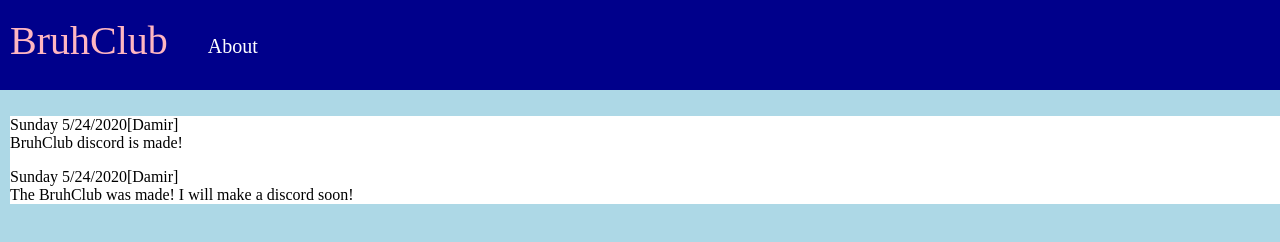
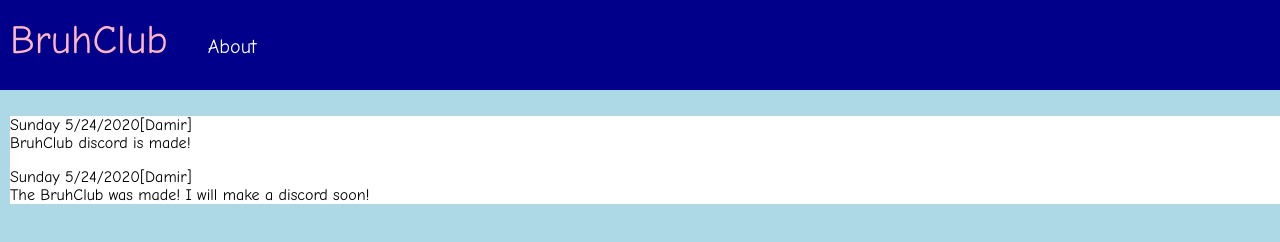
Before and after one commit to DamirAlkhaov/BruhClub, a plain HTML site: page testing/index.html in a window 1280 px wide. Shown: the top 242 px of the page. Drawn offline with Linux system fonts and the light colour scheme.

Commit message:
Update color.css

```diff
--- a/testing/color.css
+++ b/testing/color.css
@@ -1,7 +1,7 @@
 body {
 	margin: 0;
 	padding: 0;
-	font-family: Comic-Sans;
+	font-family: "Comic Sans MS", "Comic Sans", cursive;
 	background-color: lightblue;
 }
 
```
